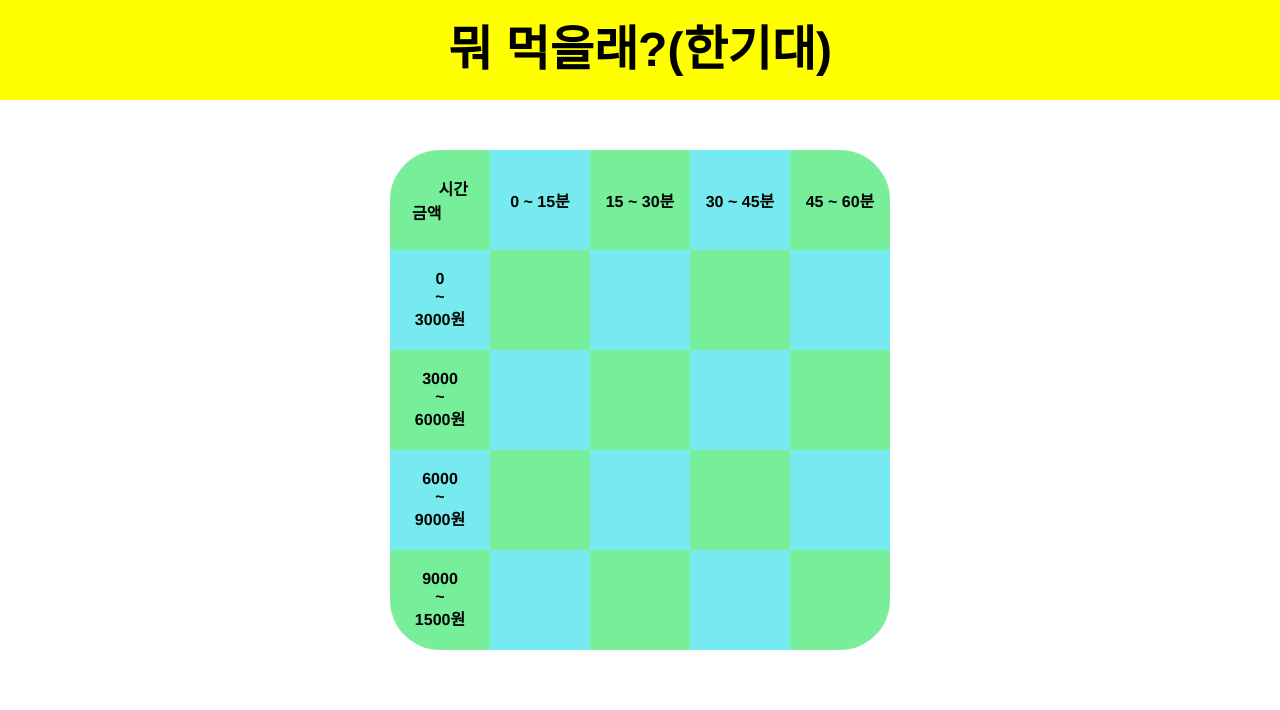
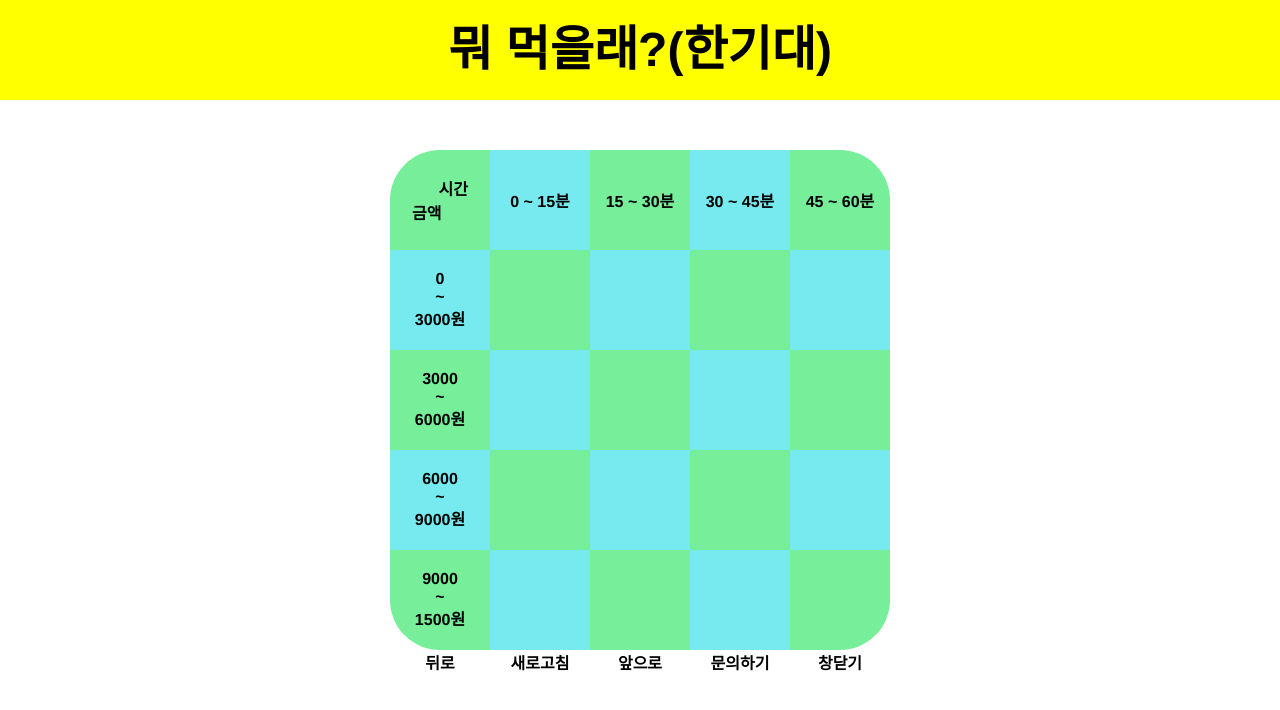
Before and after one commit to kutfood/kutfood.github.com, a Jekyll site: the page index.html, which Jekyll copies as it is, in a window 1280 px wide. Shown: the top 710 px of the page. Built offline with Jekyll 4.4.1, drawn with Linux system fonts in a browser that asks for light colours.

Commit message:
Update index.html

```diff
--- a/index.html
+++ b/index.html
@@ -26,35 +26,42 @@
 			</ul>
 			<ul class="even">
 				<li><span>0<br>~<br>3000원</span>
-				<li><a href="posts/11.html"></a>
-				<li><a href="posts/12.html"></a>
-				<li><a href="posts/13.html"></a>
-				<li><a href="posts/14.html"></a>
+				<li><a href="_posts/11.html"></a>
+				<li><a href="_posts/12.html"></a>
+				<li><a href="_posts/13.html"></a>
+				<li><a href="_posts/14.html"></a>
 			</ul>
 			<ul class="odd">
 				<li><span>3000<br>~<br>6000원</span>
-				<li><a href="posts/21.html"></a>
-				<li><a href="posts/22.html"></a>
-				<li><a href="posts/23.html"></a>
-				<li><a href="posts/24.html"></a>
+				<li><a href="_posts/21.html"></a>
+				<li><a href="_posts/22.html"></a>
+				<li><a href="_posts/23.html"></a>
+				<li><a href="_posts/24.html"></a>
 			</ul>
 			<ul class="even">
 				<li><span>6000<br>~<br>9000원</span>
-				<li><a href="posts/31.html"></a>
-				<li><a href="posts/32.html"></a>
-				<li><a href="posts/33.html"></a>
-				<li><a href="posts/34.html"></a>
+				<li><a href="_posts/31.html"></a>
+				<li><a href="_posts/32.html"></a>
+				<li><a href="_posts/33.html"></a>
+				<li><a href="_posts/34.html"></a>
 			</ul>
 			<ul class="odd">
 				<li id="leftbottom"><span>9000<br>~<br>1500원</span>
-				<li><a href="posts/41.html"></a>
-				<li><a href="posts/42.html"></a>
-				<li><a href="posts/43.html"></a>
+				<li><a href="_posts/41.html"></a>
+				<li><a href="_posts/42.html"></a>
+				<li><a href="_posts/43.html"></a>
 				<li id="rightbottom"><a href="_posts/44.html"></a>
 			</ul>
 		</section>
+
 		<footer>
-
+			<ul>
+				<li><a href="javascript:history.back()"><span>뒤로</span></a>
+				<li><a href="javascript:location.reload()"><span>새로고침</span></a>
+				<li><a href="javascript:history.forward()"><span>앞으로</span></a>
+				<li><a href="http://goo.gl/forms/JWbcGRku0i" target="_blank"><span>문의하기</span></a>
+				<li><a href="javascript:self.close()"><span>창닫기</span></a>
+			</ul>
 		</footer>
 	</body>
 </html>
```
